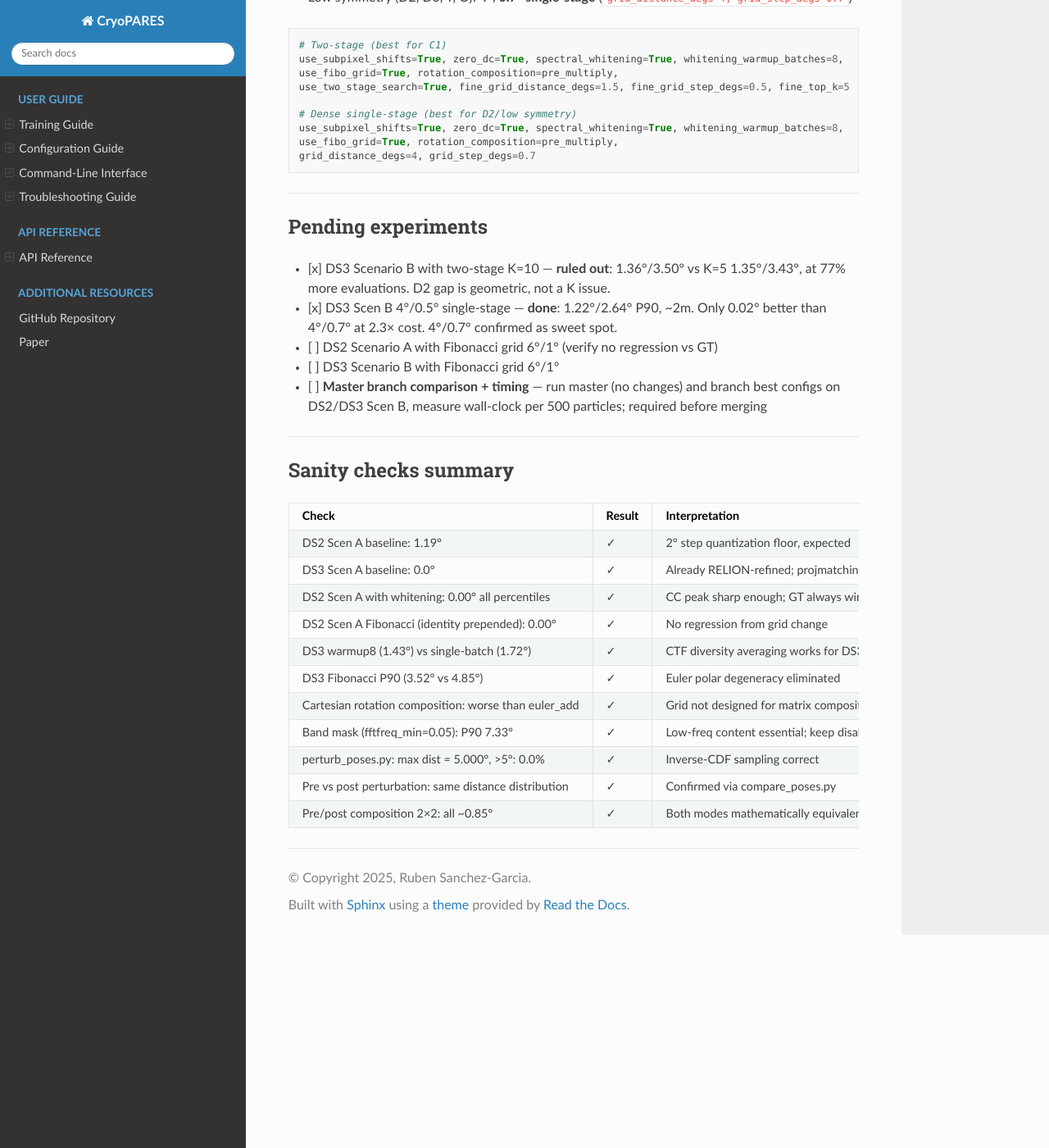
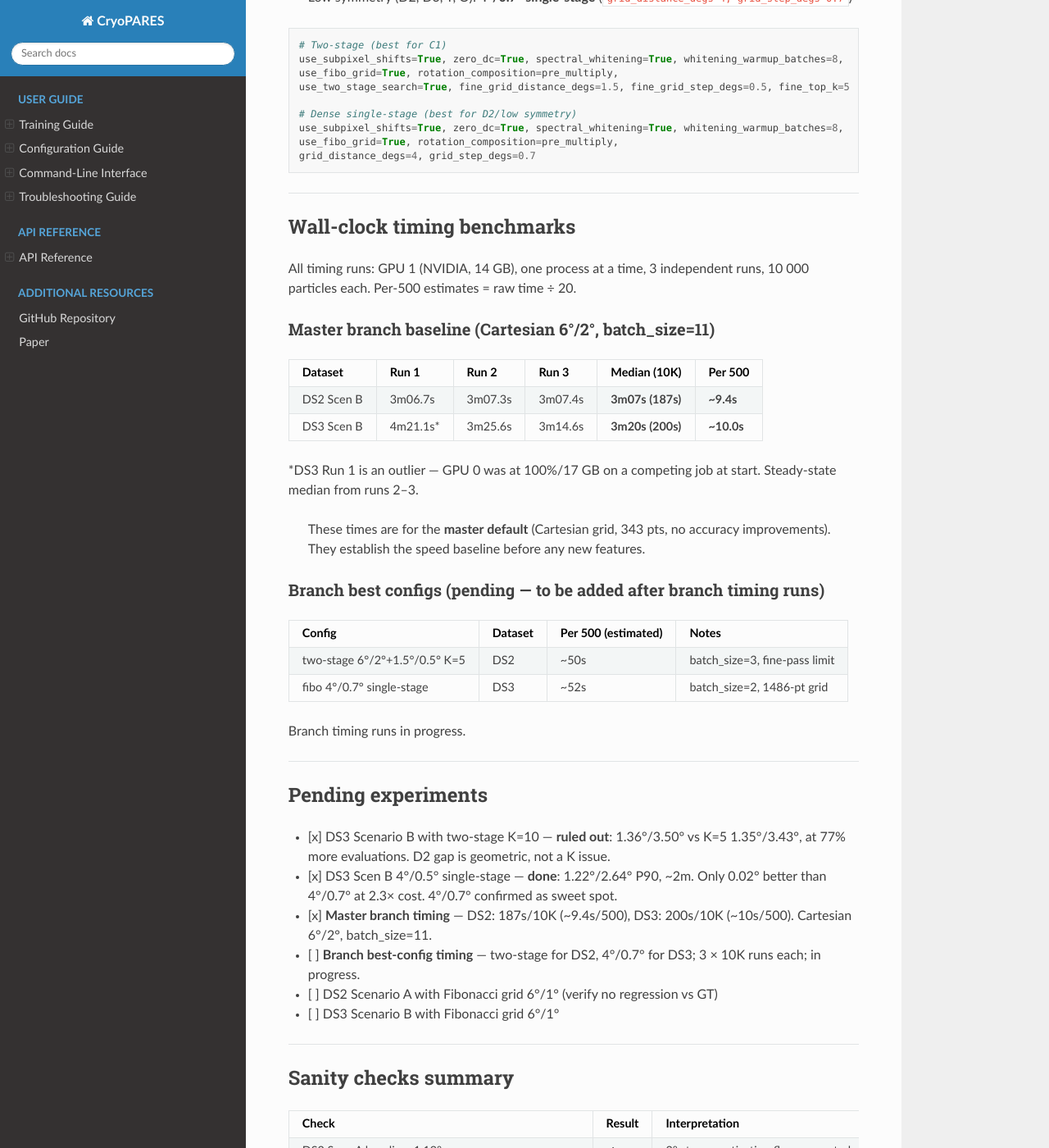
Before and after one commit to rsanchezgarc/cryoPARES, a Sphinx documentation site: the page built from docs/projmatching_benchmark_results.md, in a window 1280 px wide and 1400 px high, scrolled down 12494 px. Shown: the whole window at 82% size. Built offline with Sphinx 7.4.7 and the Read the Docs theme 3.1.0, drawn with Linux system fonts in a browser that asks for light colours.

Commit message:
add master branch timing results (DS2: ~9.4s/500, DS3: ~10s/500)

```diff
--- a/docs/projmatching_benchmark_results.md
+++ b/docs/projmatching_benchmark_results.md
@@ -498,13 +498,42 @@ grid_distance_degs=4, grid_step_degs=0.7
 
 ---
 
+## Wall-clock timing benchmarks
+
+All timing runs: GPU 1 (NVIDIA, 14 GB), one process at a time, 3 independent runs, 10 000 particles each.
+Per-500 estimates = raw time ÷ 20.
+
+### Master branch baseline (Cartesian 6°/2°, batch_size=11)
+
+| Dataset | Run 1 | Run 2 | Run 3 | Median (10K) | Per 500 |
+|---------|-------|-------|-------|--------------|---------|
+| DS2 Scen B | 3m06.7s | 3m07.3s | 3m07.4s | **3m07s (187s)** | **~9.4s** |
+| DS3 Scen B | 4m21.1s* | 3m25.6s | 3m14.6s | **3m20s (200s)** | **~10.0s** |
+
+*DS3 Run 1 is an outlier — GPU 0 was at 100%/17 GB on a competing job at start. Steady-state median from runs 2–3.
+
+> These times are for the **master default** (Cartesian grid, 343 pts, no accuracy improvements).
+> They establish the speed baseline before any new features.
+
+### Branch best configs (pending — to be added after branch timing runs)
+
+| Config | Dataset | Per 500 (estimated) | Notes |
+|--------|---------|---------------------|-------|
+| two-stage 6°/2°+1.5°/0.5° K=5 | DS2 | ~50s | batch_size=3, fine-pass limit |
+| fibo 4°/0.7° single-stage | DS3 | ~52s | batch_size=2, 1486-pt grid |
+
+Branch timing runs in progress.
+
+---
+
 ## Pending experiments
 
 - [x] DS3 Scenario B with two-stage K=10 — **ruled out**: 1.36°/3.50° vs K=5 1.35°/3.43°, at 77% more evaluations. D2 gap is geometric, not a K issue.
 - [x] DS3 Scen B 4°/0.5° single-stage — **done**: 1.22°/2.64° P90, ~2m. Only 0.02° better than 4°/0.7° at 2.3× cost. 4°/0.7° confirmed as sweet spot.
+- [x] **Master branch timing** — DS2: 187s/10K (~9.4s/500), DS3: 200s/10K (~10s/500). Cartesian 6°/2°, batch_size=11.
+- [ ] **Branch best-config timing** — two-stage for DS2, 4°/0.7° for DS3; 3 × 10K runs each; in progress.
 - [ ] DS2 Scenario A with Fibonacci grid 6°/1° (verify no regression vs GT)
 - [ ] DS3 Scenario B with Fibonacci grid 6°/1°
-- [ ] **Master branch comparison + timing** — run master (no changes) and branch best configs on DS2/DS3 Scen B, measure wall-clock per 500 particles; required before merging
 
 ---
 
```
